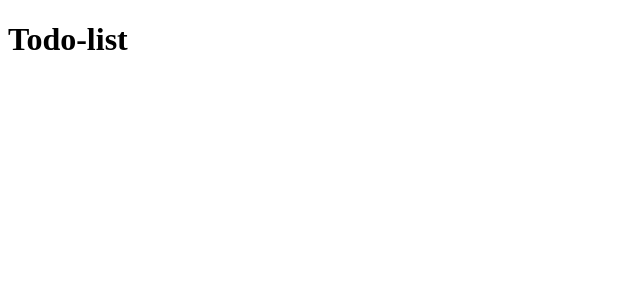
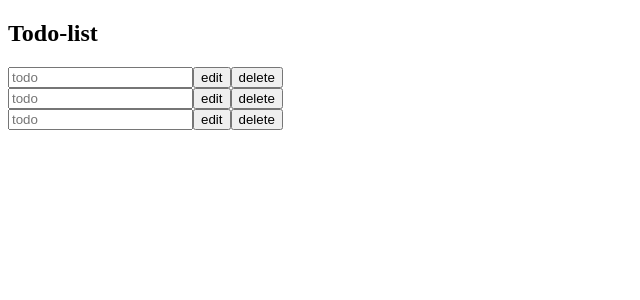
Before and after one commit to jordanfox1/todo-list, a React (Vite) app: page / in a window 1280 px wide. Shown: the top 300 px of the page, without its empty margins (0-640 px from the left). Built offline with nearby package versions, Linux system fonts and the light colour scheme.

Commit message:
created todo and container html

```diff
--- a/src/App.tsx
+++ b/src/App.tsx
@@ -1,4 +1,6 @@
 import './App.css'
+import { TodoContainer } from './components/todoContainer/todoContainer'
+
 
 // Import the functions you need from the SDKs you need
 // import { initializeApp } from "firebase/app";
@@ -20,9 +22,7 @@ function App() {
 
   return (
     <>
-      <h1>
-        Todo-list
-      </h1>
+    <TodoContainer />
     </>
   )
 }
--- a/src/components/todo/todo.tsx
+++ b/src/components/todo/todo.tsx
@@ -0,0 +1,12 @@
+import React from "react";
+
+export function Todo() {
+
+    return (
+        <div className="todo">
+            <input placeholder="todo" type="text" />
+            <button>edit</button>
+            <button>delete</button>
+        </div>
+    )
+}
--- a/src/components/todoContainer/todoContainer.tsx
+++ b/src/components/todoContainer/todoContainer.tsx
@@ -0,0 +1,18 @@
+import { Todo } from '../todo/todo'
+
+export function TodoContainer() {
+
+    return (
+        <article>
+            <h1>
+                Todo-list
+            </h1>
+            <section>
+                <Todo />
+                <Todo />
+                <Todo />
+
+            </section>
+        </article>
+    )
+}
```
Also changed, not shown: src/components/todo/todo.helper.ts (added), src/components/todo/todo.ts (deleted).
